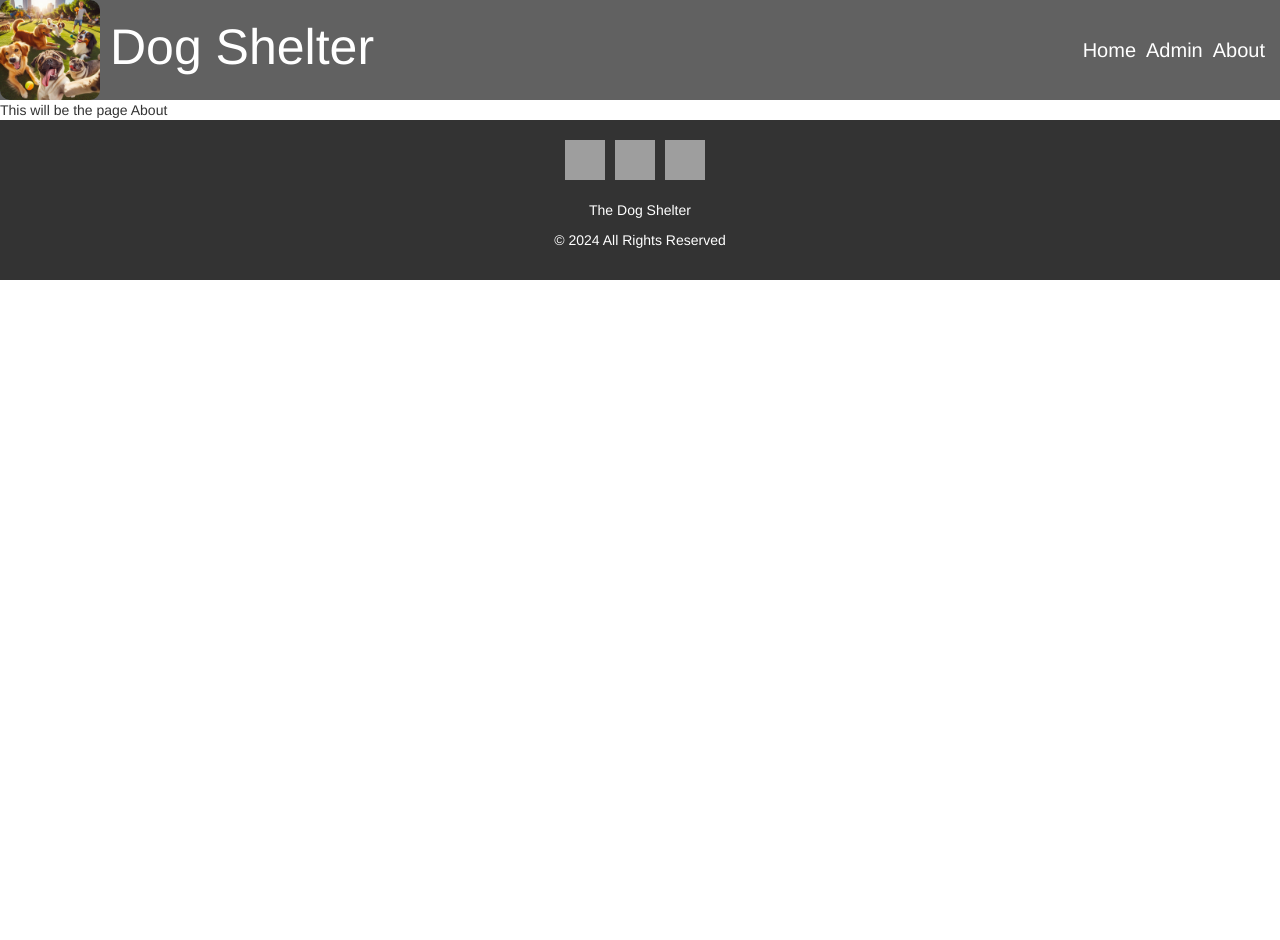
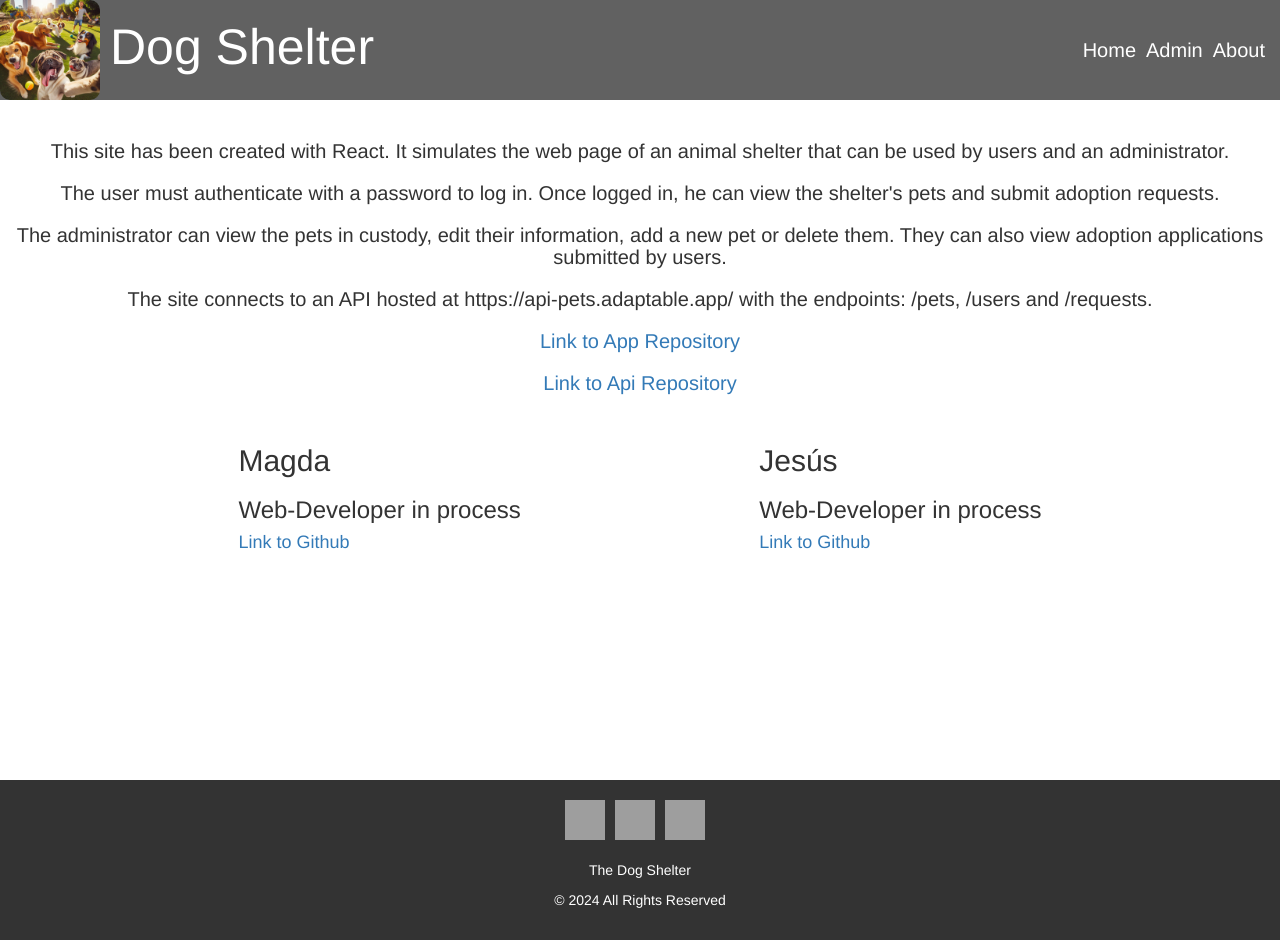
Before and after one commit to Pierogi-Tacos/adoption-center, a React (Vite) app: page /about in a window 1280 px wide. Before the commit the page ends 800 px from the top, so only its background shows below. Built offline with nearby package versions, Linux system fonts and the light colour scheme; grey boxes are pictures that could not be loaded.

Commit message:
requests correction, about page improved and loading effect

```diff
--- a/src/App.css
+++ b/src/App.css
@@ -85,8 +85,8 @@ nav {
   min-height: 80vh;
   height: fit-content;
   position: relative;
-  background-image: url("./background3.jpg");
-  background-size: cover;
+/*   background-image: url("./background3.jpg");
+ */  background-size: cover;
 
 }
 
@@ -237,13 +237,21 @@ padding: 5px 20px;
   z-index: 4;
 }
 
+.loading-effect {
+  position: absolute;
+  top:20%;
+  left:50%;
+  translate: transform(-50%, -50%);
+}
+
 .circle {
-  width: 40px;
-  height: 40px;
+  width: 100px;
+  height: 100px;
   border: 4px solid rgba(0, 123, 255, 0.3); /* Borde transparente */
   border-radius: 50%; /* Forma de círculo */
   border-top: 4px solid #007bff; /* Borde superior azul */
   animation: spin 1s linear infinite; /* Animación de rotación */
+
   }
 @keyframes spin {
   0% { transform: rotate(0deg); }
@@ -472,3 +480,21 @@ cursor: pointer;
 cursor: pointer;
 
 }
+
+#about-info {
+  margin-top: 40px;
+}
+#about-info h4 {
+  text-align: center;
+  margin: 20px 10px;
+  font-size: 20px;
+}
+
+#about {
+  display: flex;
+  justify-content: space-evenly;
+}
+
+.person {
+  margin-top: 10px;
+}
--- a/src/components/LogIn.jsx
+++ b/src/components/LogIn.jsx
@@ -19,6 +19,7 @@ export default function LogIn( {setIsLogged, setActiveUser, setAdminLogged}) {
       else {
       setIsLogged(true);
       setActiveUser(name);
+      setAdminLogged(false);
       navigate(`/user/${name}`);
       }
     }
--- a/src/pages/About.jsx
+++ b/src/pages/About.jsx
@@ -1,10 +1,64 @@
+export default function About() {
+  return (
+    <div className="main-content-page">
+      <div id="about-info">
+        <h4>
+          This site has been created with React. It simulates the web page of an
+          animal shelter that can be used by users and an administrator.
+        </h4>
 
-export default function About () {
+        <h4>
+          The user must authenticate with a password to log in. Once logged in,
+          he can view the shelter's pets and submit adoption requests.
+        </h4>
+
+        <h4>
+          The administrator can view the pets in custody, edit their
+          information, add a new pet or delete them. They can also view adoption
+          applications submitted by users.
+        </h4>
+
+        <h4>
+          The site connects to an API hosted at https://api-pets.adaptable.app/
+          with the endpoints: /pets, /users and /requests.
+        </h4>
+
+        <h4>
+            <a href="https://github.com/Pierogi-Tacos/adoption-center" target="_blank">
+              Link to App Repository
+            </a>
+        </h4>
+        <h4>
+            <a href="https://github.com/Pierogi-Tacos/api-pets" target="_blank">
+              Link to Api Repository
+            </a>
+        </h4>
 
 
-  return (
-   <div>
-     This will be the page About
-   </div>
-  )
+
+
+      </div>
+
+      <div id="about">
+        <div className="person">
+          <h2>Magda</h2>
+          <h3>Web-Developer in process</h3>
+          <h4>
+            <a href="https://github.com/magdakorgul" target="_blank">
+              Link to Github
+            </a>
+          </h4>
+        </div>
+        <div className="person">
+          <h2>Jesús</h2>
+          <h3>Web-Developer in process</h3>
+          <h4>
+            <a href="https://github.com/suastech" target="_blank">
+              Link to Github
+            </a>
+          </h4>
+        </div>
+      </div>
+    </div>
+  );
 }
--- a/src/pages/Admin.jsx
+++ b/src/pages/Admin.jsx
@@ -1,4 +1,4 @@
-import { useState, useEffect, handleClick } from "react";
+import { useState, useEffect } from "react";
 import { useNavigate } from "react-router-dom";
 import AddPetForm from "../components/AddPetForm";
 import axios from "axios";
@@ -8,17 +8,17 @@ import SearchBar from "../components/SearchBar";
 import GetRequests from "../components/GetRequests";
 
 export default function Admin({ adminLogged }) {
-  /* const navigate = useNavigate();
+  const navigate = useNavigate();
 
   if (!adminLogged) {
     setTimeout( () => navigate("/"), 3000);
     return (
-      <div>
-        You have not logged in!
-        Redirecting...
+      <div className="main-content-page">
+        <h1>You have not logged in!</h1>
+        <h1>Redirecting...</h1>
       </div>
       )
-  } */
+  }
 
   // The real component starts here
   const [petsList, setPetsList] = useState([]);
@@ -43,7 +43,6 @@ export default function Admin({ adminLogged }) {
         console.log("error", error);
       });
   }, []);
-
 
   const [indexToDelete, setIndexToDelete] = useState()
   const [idToDelete, setIdToDelete] = useState();
@@ -122,6 +121,8 @@ export default function Admin({ adminLogged }) {
 
   return (
     <div className="main-content-page" style={ displayAllDogs || displayNewForm ? {background:'none'}:{} } >
+
+
       {confirmDelete &&
           <div id="delete-confirmation">
             <h2>Do you really want to delete this element?</h2>
--- a/src/pages/NotFound.jsx
+++ b/src/pages/NotFound.jsx
@@ -1,8 +1,14 @@
+import { useNavigate } from "react-router-dom"
+
 export default function NotFound () {
+  const navigate = useNavigate()
+
+  setTimeout( () => navigate("/"), 3000);
 
   return (
-   <div>
-      Sorry not found
+   <div className="main-content-page">
+      <h1>Sorry, page not found</h1>
+      <h1>Redirecting to Home Page</h1>
    </div>
   )
 }
--- a/src/pages/User.jsx
+++ b/src/pages/User.jsx
@@ -26,7 +26,12 @@ export default function User({ isLogged, activeUser }) {
 
   if (!isLogged || activeUser !== infoLink.userName) {
     setTimeout(() => navigate("/"), 3000);
-    return <div>You have not logged in! Redirecting...</div>;
+    return (
+    <div className="main-content-page">
+    <h1>You have not logged in!</h1>
+    <h1>Redirecting...</h1>
+    </div>
+    )
   }
 
   else {
@@ -37,7 +42,10 @@ export default function User({ isLogged, activeUser }) {
         .then((result) => {
           setPetsList(result.data);
           setArrayToShow(result.data);
-          setIsLoading(false);
+          setTimeout(() => {
+            setIsLoading(false);
+
+          }, 1000);
         })
         .catch((error) => {
           console.log("error", error);
@@ -63,7 +71,10 @@ export default function User({ isLogged, activeUser }) {
           (
             isLoading?
           (
-            <div className="circle"></div>
+            <div className="loading-effect">
+             <div className="circle"></div>
+              <h2>Loading...</h2>
+            </div>
 
           ) : (
 
```
